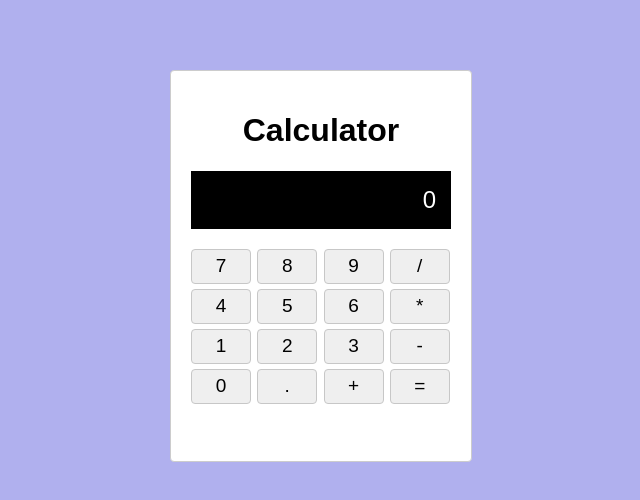
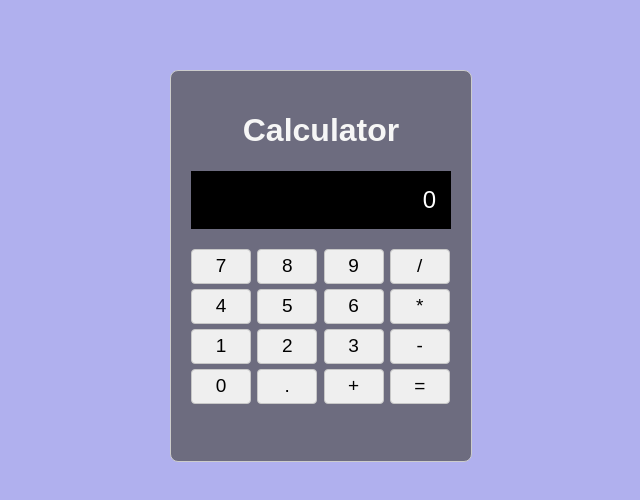
Before and after one commit to Pho3nyxX/react-calculator, a React (Vite) app: page / in a window 1280 px wide. Shown: the top 500 px of the page, without its empty margins (319-959 px from the left). Built offline with nearby package versions, Linux system fonts and the light colour scheme.

Commit message:
added calculator state management

```diff
--- a/src/components/Calculator.jsx
+++ b/src/components/Calculator.jsx
@@ -1,11 +1,14 @@
 import Display from "./Display";
 import ButtonGrid from "./ButtonGrid";
+import useCalculator from "../hooks/useCalculator";
 
 function Calculator(){
+    const { value } = useCalculator();
+
     return(
         <div className="calculator">
             <h1>Calculator</h1>
-            <Display value="0" />
+            <Display value={value || "0"} />
             <ButtonGrid />
         </div>
     )
--- /dev/null
+++ b/src/hooks/useCalculator.jsx
@@ -0,0 +1,13 @@
+import { useState } from "react";
+
+function useCalculator(){
+    const [value, setValue] = useState("");
+
+    const appendNumber = (num) => {
+        setValue((prev) => prev + num);
+    }
+
+    return{value, appendNumber};
+}
+
+export default useCalculator;
--- a/src/styles/Calculator.css
+++ b/src/styles/Calculator.css
@@ -16,11 +16,13 @@ body {
         margin: 70px auto;
         padding: 20px;
         border: 1px solid #ccc;
-        border-radius: 4px;
-        background-color: #ffffff;
+        border-radius: 8px;
+        background-color: #504f4fb0;
+        /* background-color: #ffffff; */
 
         h1 {
             text-align: center;
+            color: #f6f6f6;
         }
     }
 
```
